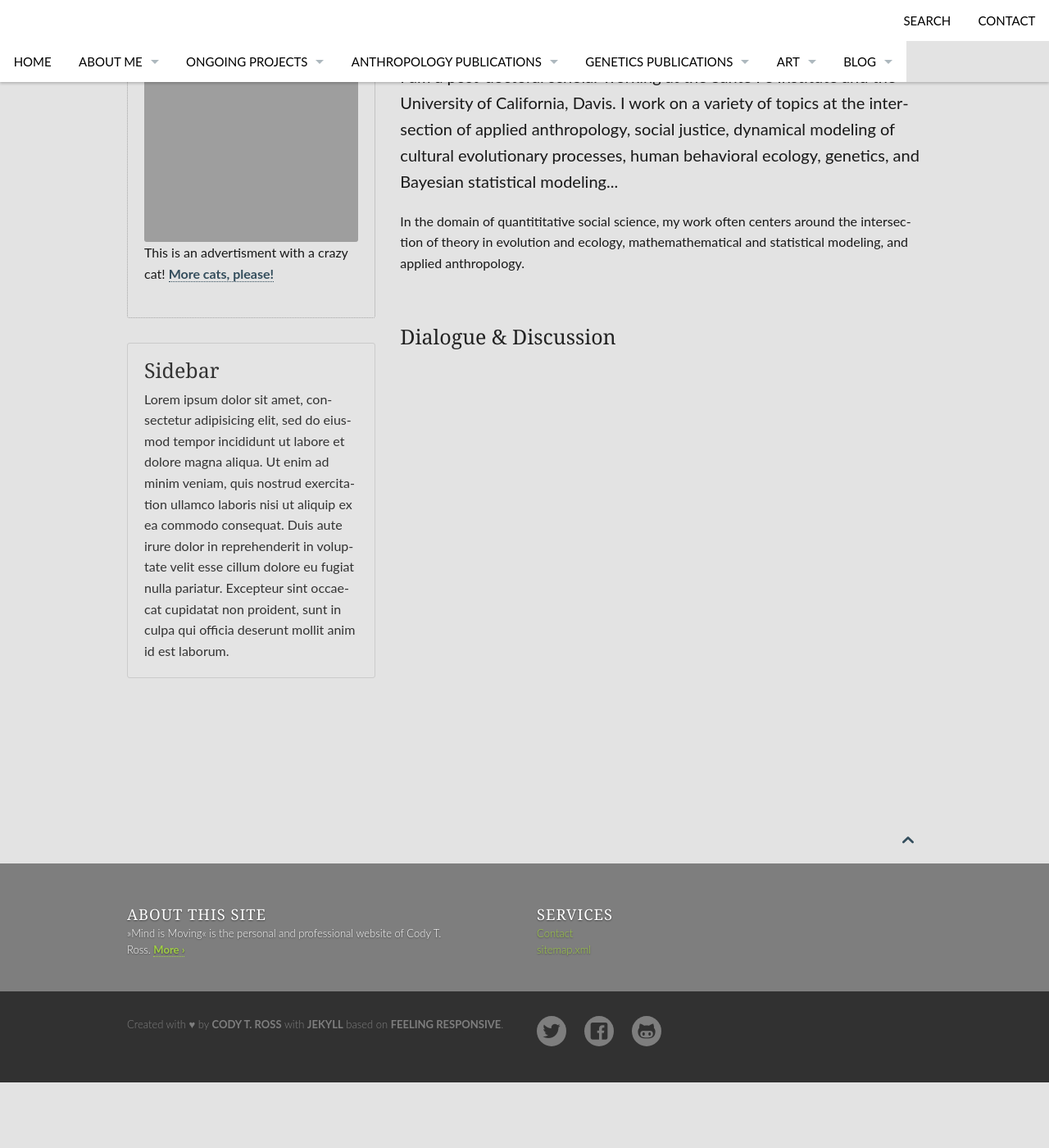
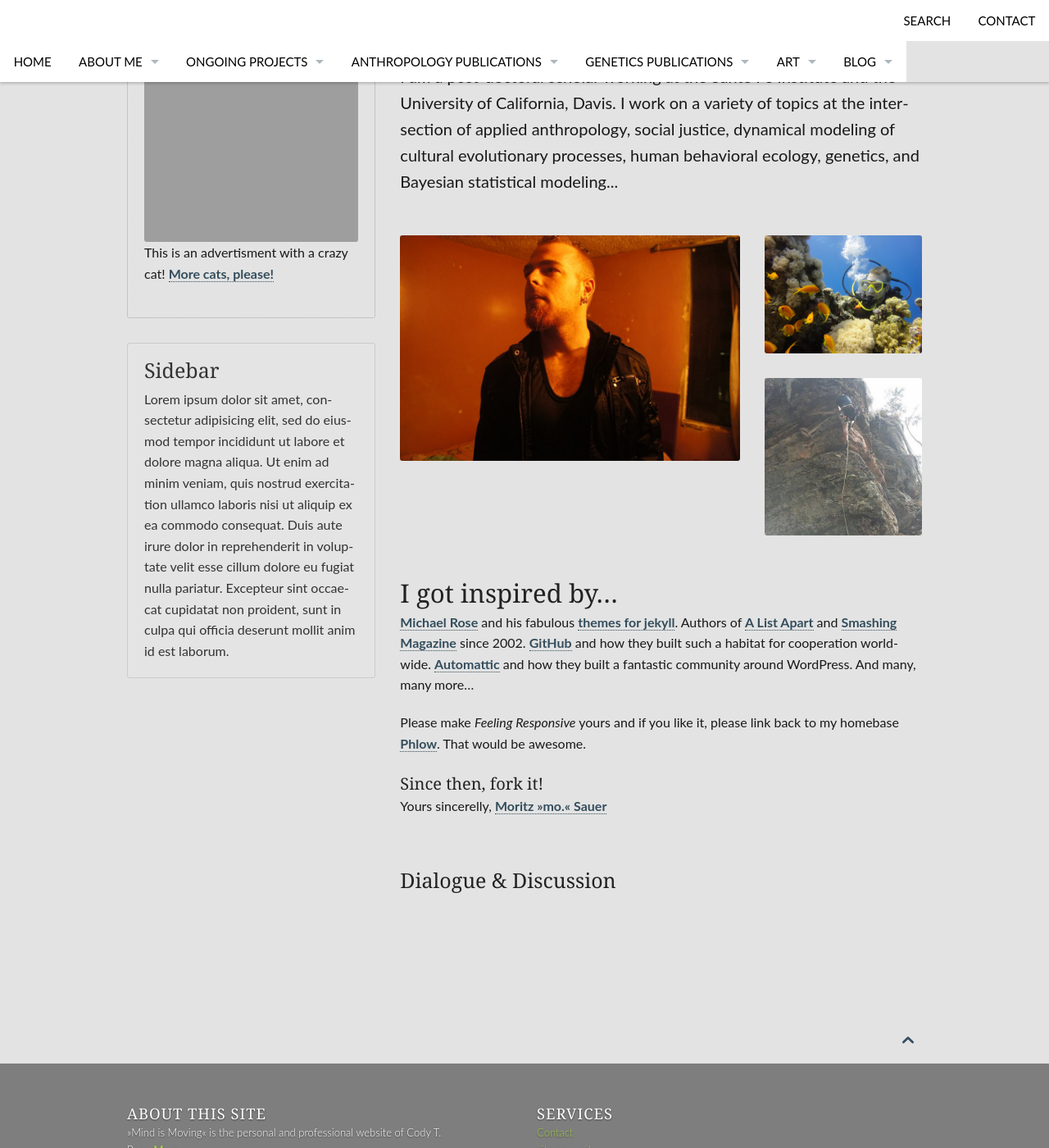
Before and after one commit to Ctross/Ctross.github.io, a Jekyll site: the page built from pages/about-me2.md, in a window 1280 px wide and 1400 px high, scrolled down 405 px. Shown: the whole window at 82% size. Built offline with Jekyll 4.4.1, drawn with Linux system fonts in a browser that asks for light colours; comment, search, counter and statistics services are not loaded; before the commit the page ends 1725 px from its top, so only the background shows below that; grey boxes are pictures that could not be loaded.

Commit message:
Update about-me2.md

```diff
--- a/pages/about-me2.md
+++ b/pages/about-me2.md
@@ -46,4 +46,36 @@ meta_description:
 permalink:
 tawkto: true               # Enable tawk.to-Service › More › _config.yml
 ---
-In the domain of quantititative social science, my work often centers around the intersection of theory in evolution and ecology,  mathemathematical and statistical modeling, and applied anthropology.
+<div class="row">
+    <div class="medium-8 columns t30">
+    <img src="{{ site.url }}/images/profilepic.jpg" alt="">
+    </div><!-- /.medium-8.columns -->
+
+    <div class="medium-4 columns t30">
+      <img src="{{ site.url }}/images/scuba.jpg" alt="">
+      <img class="t30" src="{{ site.url }}/images/climb.jpg" alt="">
+    </div><!-- /.medium-4.columns -->
+
+</div><!-- /.row -->
+
+## I got inspired by...
+
+[Michael Rose][1] and his fabulous [themes for jekyll][2]. Authors of [A List Apart][4] and [Smashing Magazine][5] since 2002. [GitHub][6] and how they built such a habitat for cooperation worldwide. [Automattic][3] and how they built a fantastic community around WordPress. And many, many more...
+
+Please make *Feeling Responsive* yours and if you like it, please link back to my homebase <a href="http://phlow.de/">Phlow</a>. That would be awesome.
+
+#### Since then, fork it!
+
+Yours sincerelly, [Moritz »mo.« Sauer][7]
+
+
+ [1]: http://mademistakes.com/about/
+ [2]: http://mademistakes.com/work/jekyll-themes/
+ [3]: http://automattic.com/
+ [4]: http://alistapart.com/
+ [5]: http://www.smashingmagazine.com/
+ [6]: https://github.com/
+ [7]: http://sauer.io
+ [8]: #
+ [9]: #
+ [10]: #
```
